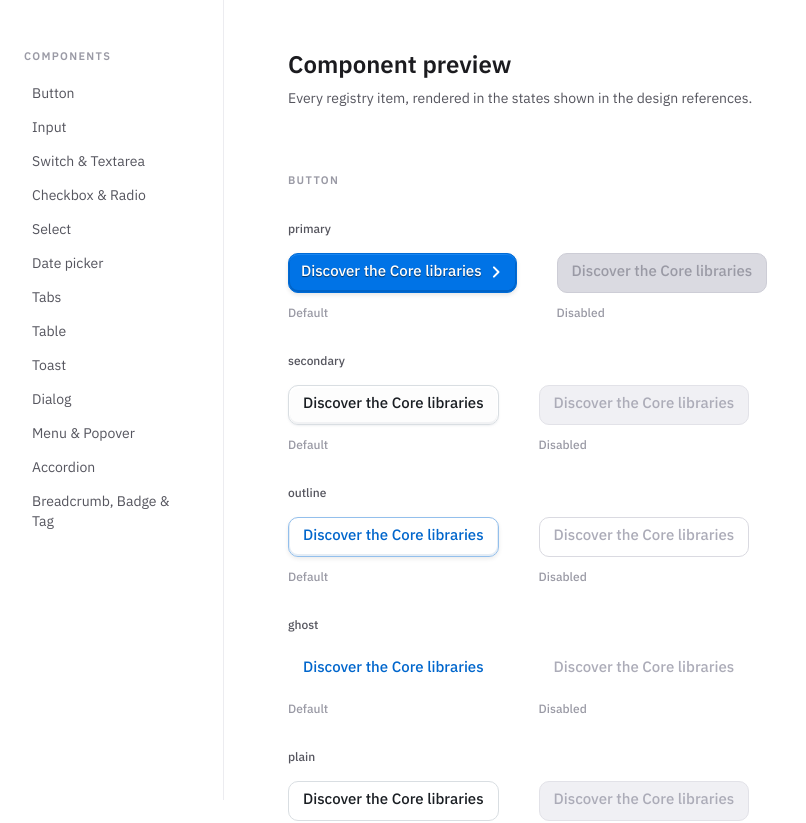
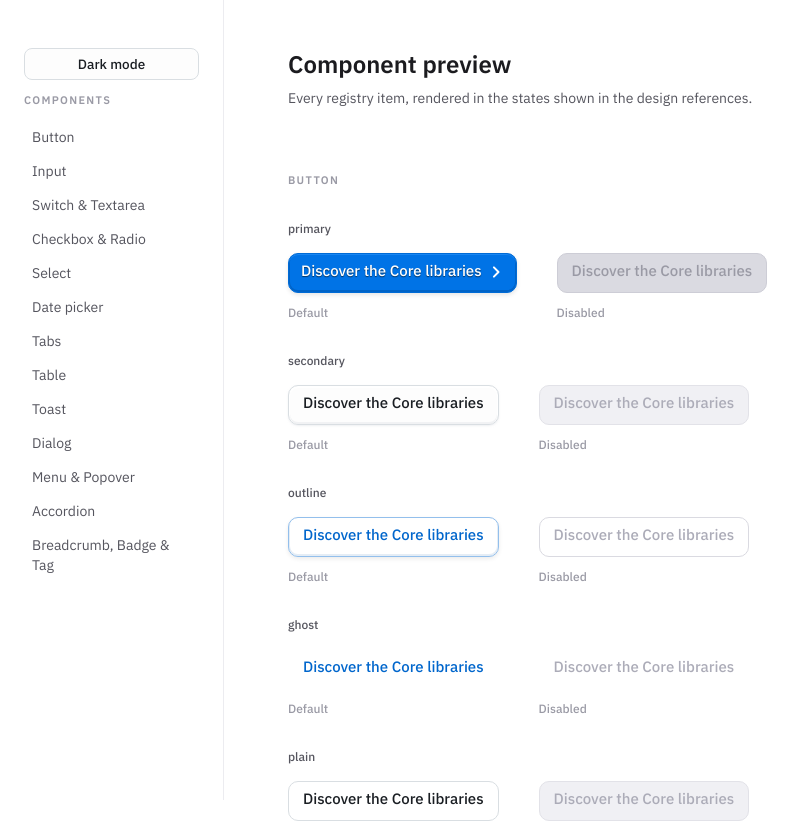
Before and after one commit to xuanvan229/xuan-ui-kit, a Next.js app: page /preview in a window 1280 px wide. Shown: the top 823 px of the page, without its empty margins (0-806 px from the left). Built offline with nearby package versions, Linux system fonts and the light colour scheme.

Commit message:
feat(preview): add dark mode toggle

```diff
--- a/app/layout.tsx
+++ b/app/layout.tsx
@@ -26,8 +26,19 @@ export default function RootLayout({
   children: React.ReactNode
 }) {
   return (
-    <html lang="en" className={`${plexSans.variable} ${plexMono.variable}`}>
+    <html
+      lang="en"
+      className={`${plexSans.variable} ${plexMono.variable}`}
+      suppressHydrationWarning
+    >
       <body className="isolate">
+        <script
+          // note: applies the stored theme before first paint; an effect would flash light first.
+          dangerouslySetInnerHTML={{
+            __html:
+              "try{if(localStorage.getItem('xuan-theme')==='dark')document.documentElement.classList.add('dark')}catch(e){}",
+          }}
+        />
         <Toaster>{children}</Toaster>
       </body>
     </html>
--- a/app/preview/nav.tsx
+++ b/app/preview/nav.tsx
@@ -1,3 +1,5 @@
+import { PreviewTheme } from "@/app/preview/theme"
+
 const PREVIEW_SECTIONS = [
   { id: "button", label: "Button" },
   { id: "input", label: "Input" },
@@ -20,6 +22,7 @@ function PreviewNav() {
       aria-label="Components"
       className="sticky top-0 hidden h-screen w-56 shrink-0 flex-col gap-3 overflow-y-auto border-r border-line-hair px-6 py-12 lg:flex"
     >
+      <PreviewTheme />
       <span className="text-[11px] font-semibold tracking-[0.12em] text-ink-muted uppercase">
         Components
       </span>
--- a/app/preview/page.tsx
+++ b/app/preview/page.tsx
@@ -16,7 +16,7 @@ import { PreviewToastBox } from "@/app/preview/toast/box"
 // note: Next.js App Router requires a default export for page files.
 export default function PreviewPage() {
   return (
-    <div className="flex min-h-screen bg-white font-sans text-ink">
+    <div className="flex min-h-screen bg-background font-sans text-ink">
       <PreviewNav />
       <main className="flex min-w-0 flex-1 flex-col gap-16 px-8 py-12 lg:px-16">
         <header className="flex flex-col gap-2">
--- /dev/null
+++ b/app/preview/theme.tsx
@@ -0,0 +1,43 @@
+"use client"
+
+import * as React from "react"
+
+import { Button } from "@/registry/xuan/ui/button"
+
+const STORAGE_KEY = "xuan-theme"
+
+type Theme = "light" | "dark"
+
+function currentTheme(): Theme {
+  if (typeof document === "undefined") return "light"
+  return document.documentElement.classList.contains("dark") ? "dark" : "light"
+}
+
+function applyTheme(theme: Theme) {
+  document.documentElement.classList.toggle("dark", theme === "dark")
+  try {
+    localStorage.setItem(STORAGE_KEY, theme)
+  } catch {
+    // note: storage can be unavailable (private mode); the class still applies for this page view.
+  }
+}
+
+function PreviewTheme() {
+  const [theme, setTheme] = React.useState<Theme>(currentTheme)
+  const next: Theme = theme === "dark" ? "light" : "dark"
+  return (
+    <Button
+      variant="secondary"
+      size="compact"
+      suppressHydrationWarning
+      onClick={() => {
+        applyTheme(next)
+        setTheme(next)
+      }}
+    >
+      {theme === "dark" ? "Light mode" : "Dark mode"}
+    </Button>
+  )
+}
+
+export { PreviewTheme }
```
